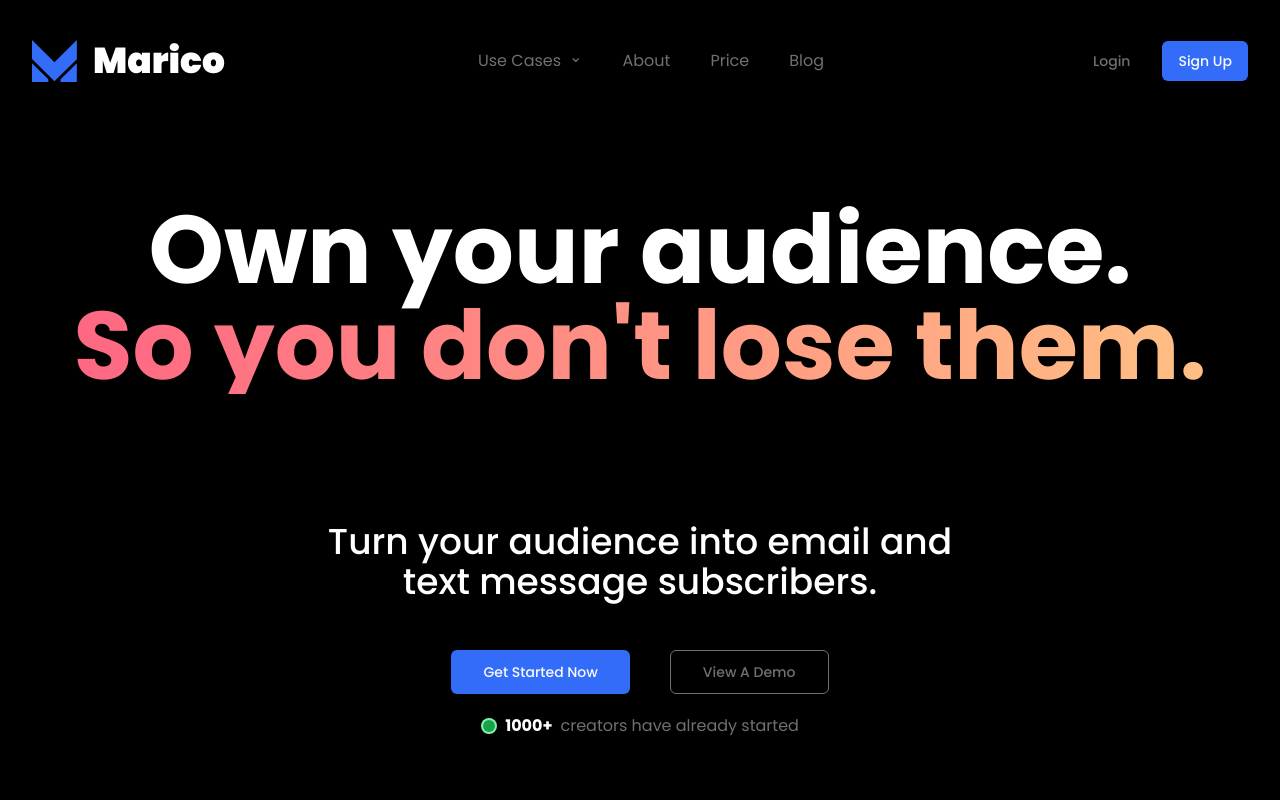
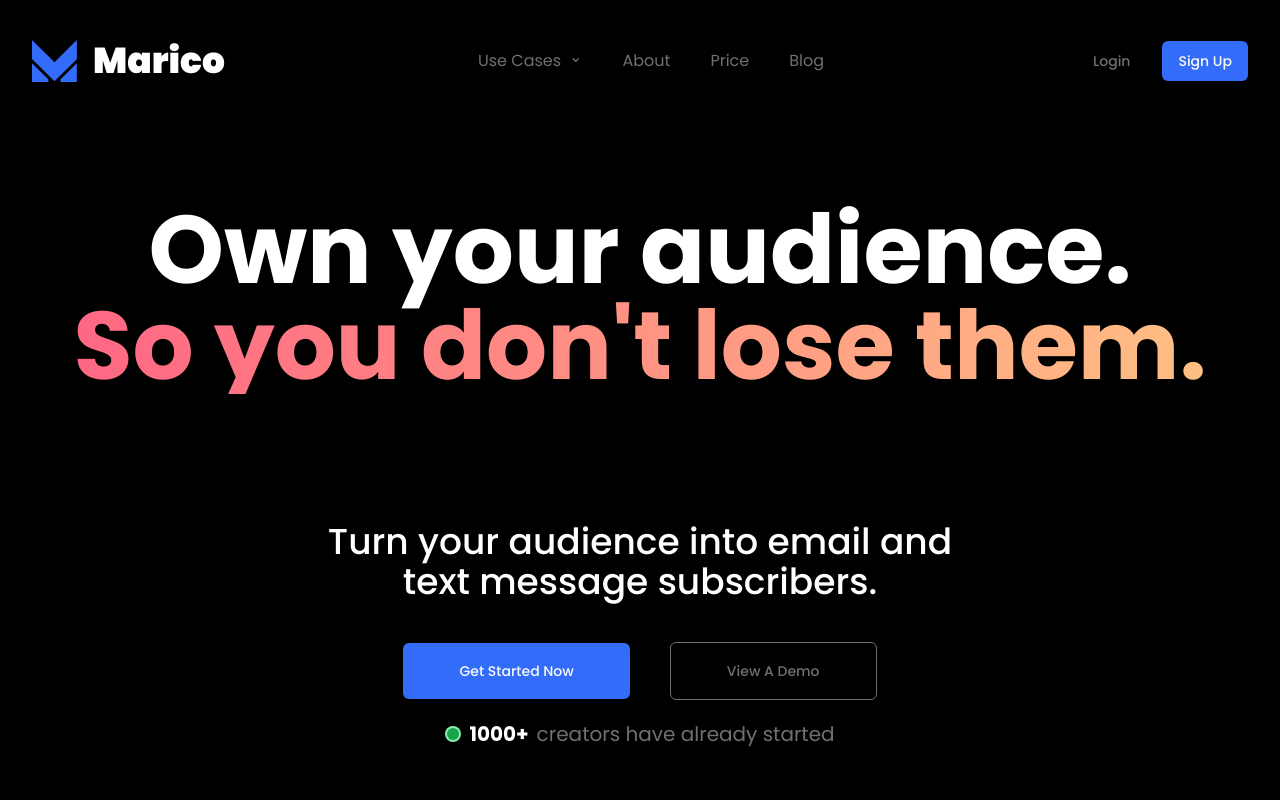
Before and after one commit to usmonkul/marico, a Next.js app: page / in a window 1280 px wide. Shown: the top 800 px of the page. Built offline with nearby package versions, Linux system fonts and the light colour scheme.

Commit message:
fix style issues

```diff
--- a/src/components/header/header.tsx
+++ b/src/components/header/header.tsx
@@ -20,6 +20,7 @@ const Header = () => {
                 <span className="font-extrabold text-4xl">Marico</span>
             </Link>
 
+            <nav>
                 <ul className='flex items-center gap-10 text-text-content'>
                     <li className='hover:text-hover-blue transition-colors duration-200'>
                         <DropdownMenu>
@@ -44,6 +45,7 @@ const Header = () => {
                         <Link href={'#'}>Blog</Link>
                     </li>
                 </ul>
+            </nav>
 
             <div className="flex items-center gap-4 font-medium">
                 <Button variant={'ghost'}>Login</Button>
--- a/src/components/headings/headings.tsx
+++ b/src/components/headings/headings.tsx
@@ -14,7 +14,7 @@ const Headings = ({ variant, text, className, text_color, ...props }: headingInt
     } else if (variant === 'hs') {
         return <h2 className={cn('text-4x md:text-5xl lg:text-7xl font-semibold ', className)}{...props}>{text} <span className='text-brand-color'>{text_color}</span></h2>
     } else if (variant === 'hb-l') {
-        return <h3 className={cn('text-4x md:text-5xl lg:text-8xl font-bold ', className)}{...props}>{text}</h3>
+        return <h3 className={cn('text-4x md:text-5xl lg:text-7xl 3xl:text-8xl font-bold ', className)}{...props}>{text}</h3>
     }
     return (
         <div>Headings</div>
--- a/src/components/hero/hero.tsx
+++ b/src/components/hero/hero.tsx
@@ -1,23 +1,28 @@
 import React from 'react'
 import { Button } from '../ui/button'
+import Link from 'next/link'
 
 const Hero = () => {
     return (
-        <section className='h-full py-20 container flex-grow flex flex-col items-center justify-center md:gap-20 lg:gap-32'>
-            <h1 className="text-5xl md:text-6xl lg:text-8xl font-bold text-center">
+        <section className='min-h-[80vh] py-20 container flex-grow flex flex-col items-center justify-center md:gap-20 lg:gap-32'>
+            <h1 className="text-5xl md:text-6xl lg:text-7xl xl:text-8xl font-bold text-center">
                 Own your audience. <br />
                 <p className="bg-gradient-to-r from-[#FE6783] to-[#FFBF84] inline-block text-transparent bg-clip-text">So you don&apos;t lose them.</p>
             </h1>
             <div className='flex flex-col items-center'>
-                <p className="text-2xl md:text-3xl lg:text-4xl font-medium text-center mb-12">
+                <p className="text-2xl md:text-3xl lg:text-4xl font-medium text-center mb-6 md:mb-10">
                     Turn your audience into email and <br />
                     text message subscribers.
                 </p>
                 <div className="flex items-center gap-10 mb-5">
-                    <Button size={'lg'}>Get Started Now</Button>
-                    <Button size={'lg'} variant={'outline'}>View A Demo</Button>
+                    <Link href={'#'}>
+                        <Button size={'lg'} className='md:px-14 md:py-7'>Get Started Now</Button>
+                    </Link>
+                    <Link href={'#'}>
+                        <Button size={'lg'} className='md:px-14 md:py-7' variant={'outline'}>View A Demo</Button>
+                    </Link>
                 </div>
-                <div className="flex items-center text-center justify-center font-bold">
+                <div className="flex items-center text-center justify-center font-bold text-xl">
                     <div className="h-4 w-4 bg-green-300 rounded-full flex items-center justify-center mr-2">
                         <div className="h-3 w-3 bg-green-600 rounded-full"></div>
                     </div>
```
Lines whose indentation alone changed are shown as unchanged.
